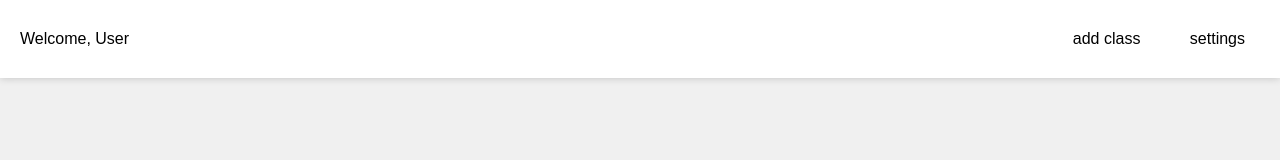
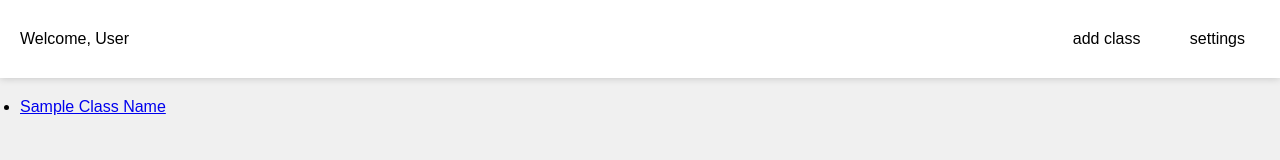
Before and after one commit to rogitha/WebDevProject, a plain HTML site: page dashboard.html in a window 1280 px wide. Drawn offline with Linux system fonts and the light colour scheme; sample sign-in values are in the browser's storage.

Commit message:
Added Link to student-class-view

```diff
--- a/dashboard.html
+++ b/dashboard.html
@@ -25,6 +25,16 @@
         </div>
     </div>
 
+    <!-- Class List Section -->
+    <div class="class-list">
+        <ul>
+            <li class="class-item">
+                <a href="student-class-view.html">Sample Class Name</a>
+            </li>
+            <!-- Additional class items can be added here -->
+        </ul>
+    </div>
+
     <script src="dashboard_script.js"></script>
 </body>
 </html>
--- a/dashboard_style.css
+++ b/dashboard_style.css
@@ -14,6 +14,10 @@ body {
     box-shadow: 0px 0px 8px rgba(0, 0, 0, 0.2);
     position: sticky;
     top: 0;
+}
+
+.class-list {
+    margin: 20px;
 }
 
 .name {
```
